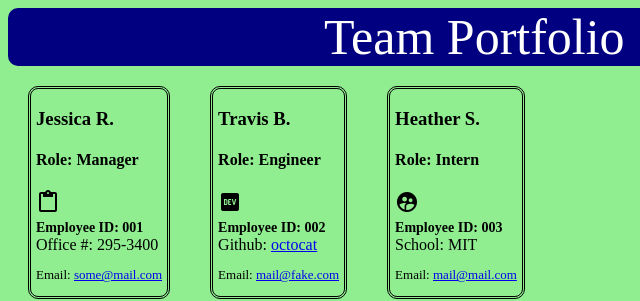
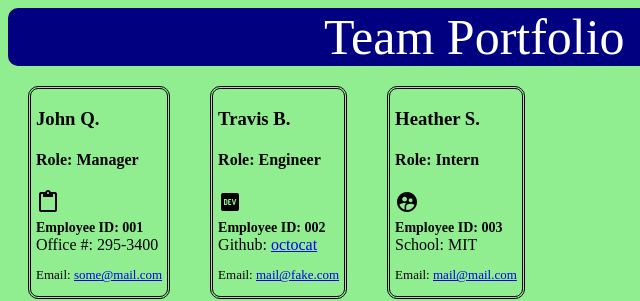
Before and after one commit to kevin-foreman/team-portfolio-generator, a website: page dist/index.html in a window 1280 px wide. Shown: the full height of the page, 0-640 px from the left. Drawn offline with nearby package versions, Linux system fonts and the light colour scheme.

```diff
--- a/dist/index.html
+++ b/dist/index.html
@@ -30,7 +30,7 @@
             <div class="card" style="margin: 20px;">
                 <div class="" style="max-width: 18rem;">
                     <div class="mt-5" style="margin: 5px;">
-                        <h3 class="heading">Jessica R.</h3>
+                        <h3 class="heading">John Q.</h3>
                         <h4>Role: Manager</h4><i class="material-icons">content_paste</i>
                             <div class="mt-3"> <span class="text1">Employee ID: 001</span></div>
                             <span class="text2">Office #: 295-3400</span>
```
Also changed, not shown: assets/images/team-screenshot.png (renamed from team-screenshot.png).
